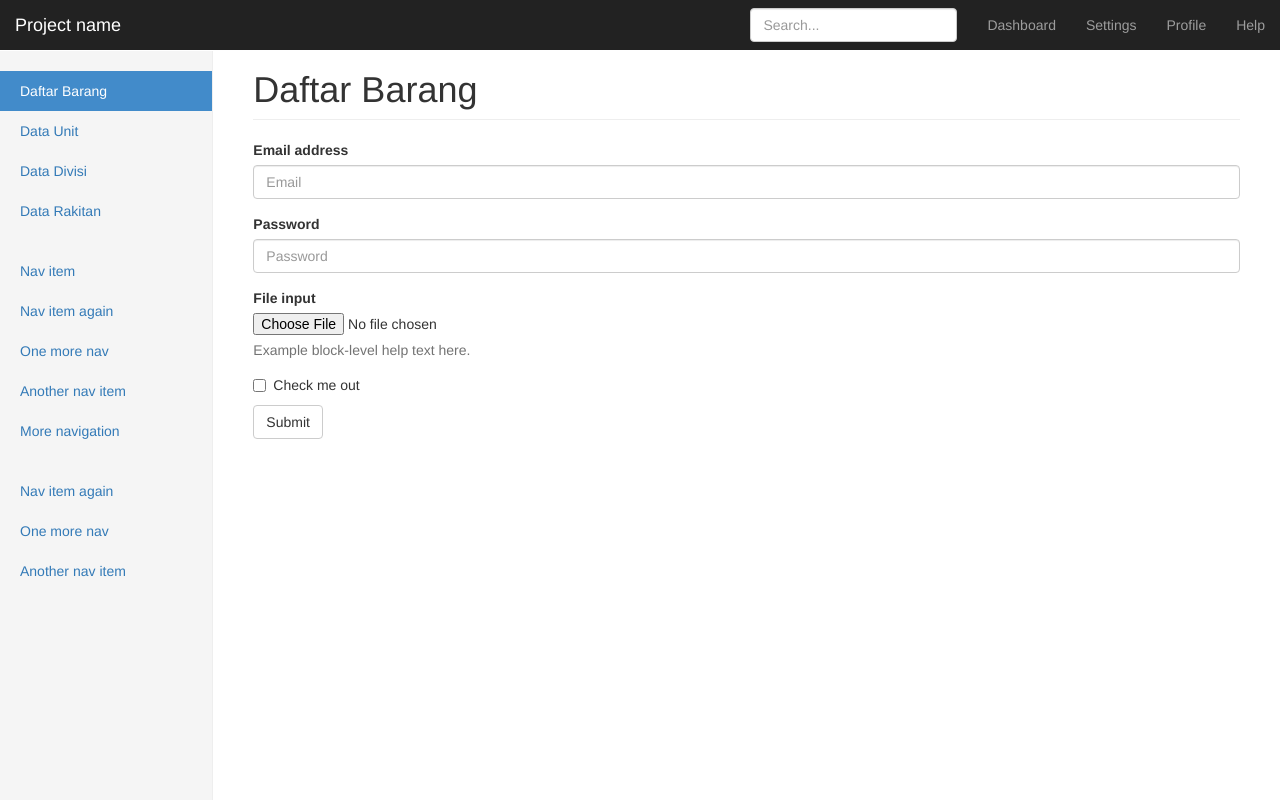
After one commit to tyo14/inventorict, a CodeIgniter app: page /inventorict/index.php/dashboard/daftarbarang in a window 1280 px wide. The commit adds this page. Run offline with CodeIgniter, Linux system fonts and the light colour scheme.

Commit message:
Login, Halaman Dashboard

```diff
--- a/application/config/routes.php
+++ b/application/config/routes.php
@@ -38,7 +38,7 @@
 |
 */
 
-$route['default_controller'] = "login";
+$route['default_controller'] = "ict";
 $route['404_override'] = '';
 
 
--- a/application/controllers/login.php
+++ b/application/controllers/dashboard.php
@@ -1,5 +1,5 @@
 <?php if (! defined('BASEPATH')) exit('No direct script acces allowed');
- class Login extends CI_Controller {
+ class Dashboard extends CI_Controller {
 
  	function __construct()
  	{
@@ -16,4 +16,11 @@
  		$this->load->view('footer');
  	}
 
+ 	public function daftarbarang()
+ 	{
+ 		$this->load->view('head');
+ 		$this->load->view('barang'); //Contains
+ 		$this->load->view('footdash');
+ 	}
+
  }
--- /dev/null
+++ b/application/views/barang.php
@@ -0,0 +1,24 @@
+<div class="col-sm-9 col-sm-offset-3 col-md-10 col-md-offset-2 main">
+    <h1 class="page-header">Daftar Barang</h1>
+	<form>
+	  <div class="form-group">
+	    <label for="exampleInputEmail1">Email address</label>
+	    <input type="email" class="form-control" id="exampleInputEmail1" placeholder="Email">
+	  </div>
+	  <div class="form-group">
+	    <label for="exampleInputPassword1">Password</label>
+	    <input type="password" class="form-control" id="exampleInputPassword1" placeholder="Password">
+	  </div>
+	  <div class="form-group">
+	    <label for="exampleInputFile">File input</label>
+	    <input type="file" id="exampleInputFile">
+	    <p class="help-block">Example block-level help text here.</p>
+	  </div>
+	  <div class="checkbox">
+	    <label>
+	      <input type="checkbox"> Check me out
+	    </label>
+	  </div>
+	  <button type="submit" class="btn btn-default">Submit</button>
+	</form>
+</div>
--- /dev/null
+++ b/application/views/footdash.php
@@ -0,0 +1,7 @@
+
+			</div>
+		</div>
+	<script src="<?php echo base_url();?>assets/js/bootstrap.min.js"></script>
+	<script src="<?php echo base_url();?>assets/js/jquery.min.js"></script>
+	</body>
+</html>
--- /dev/null
+++ b/application/views/head.php
@@ -0,0 +1,60 @@
+<!DOCTYPE html>
+<html>
+<head>
+	<meta charset="UTF-8">
+    <meta http-equiv="X-UA-Compatible" content="IE=edge">
+    <meta name="viewport" content="width=device-width, initial-scale=1.0, maximum-scale=1.0, user-scalable=no">
+
+    <title>Dashboard</title>
+
+    <link href="<?php echo base_url();?>assets/css/bootstrap.min.css" rel="stylesheet">
+  	<link href="<?php echo base_url();?>assets/css/dashboard.css" rel="stylesheet">
+
+</head>
+	<body>
+		<nav class="navbar navbar-inverse navbar-fixed-top">
+      <div class="container-fluid">
+        <div class="navbar-header">
+          <button type="button" class="navbar-toggle collapsed" data-toggle="collapse" data-target="#navbar" aria-expanded="false" aria-controls="navbar">
+            <span class="sr-only">Toggle navigation</span>
+            <span class="icon-bar"></span>
+            <span class="icon-bar"></span>
+            <span class="icon-bar"></span>
+          </button>
+          <a class="navbar-brand" href="#">Project name</a>
+        </div>
+        <div id="navbar" class="navbar-collapse collapse">
+          <ul class="nav navbar-nav navbar-right">
+            <li><a href="#">Dashboard</a></li>
+            <li><a href="#">Settings</a></li>
+            <li><a href="#">Profile</a></li>
+            <li><a href="#">Help</a></li>
+          </ul>
+          <form class="navbar-form navbar-right">
+            <input type="text" class="form-control" placeholder="Search...">
+          </form>
+        </div>
+      </div>
+    </nav>
+    <div class="container-fluid">
+      <div class="row">
+        <div class="col-sm-3 col-md-2 sidebar">
+          <ul class="nav nav-sidebar">
+            <li class="active"><a href="<?php echo base_url();?>index.php/dashboard/daftarbarang">Daftar Barang<span class="sr-only">(current)</span></a></li>
+            <li><a href="#">Data Unit</a></li>
+            <li><a href="#">Data Divisi</a></li>
+            <li><a href="#">Data Rakitan</a></li>
+          </ul>
+          <ul class="nav nav-sidebar">
+            <li><a href="">Nav item</a></li>
+            <li><a href="">Nav item again</a></li>
+            <li><a href="">One more nav</a></li>
+            <li><a href="">Another nav item</a></li>
+            <li><a href="">More navigation</a></li>
+          </ul>
+          <ul class="nav nav-sidebar">
+            <li><a href="">Nav item again</a></li>
+            <li><a href="">One more nav</a></li>
+            <li><a href="">Another nav item</a></li>
+          </ul>
+        </div>
--- a/application/views/headlogin.php
+++ b/application/views/headlogin.php
@@ -5,7 +5,7 @@
     <meta http-equiv="X-UA-Compatible" content="IE=edge">
     <meta name="viewport" content="width=device-width, initial-scale=1.0, maximum-scale=1.0, user-scalable=no">
 
-    <title>Inventori ICT | Login</title>
+    <title>Login</title>
 
     <link href="<?php echo base_url();?>assets/css/bootstrap.min.css" rel="stylesheet">
     <link href="<?php echo base_url();?>assets/css/signin.css" rel="stylesheet">
--- /dev/null
+++ b/assets/css/dashboard.css
@@ -0,0 +1,105 @@
+/*
+ * Base structure
+ */
+
+/* Move down content because we have a fixed navbar that is 50px tall */
+body {
+  padding-top: 50px;
+}
+
+
+/*
+ * Global add-ons
+ */
+
+.sub-header {
+  padding-bottom: 10px;
+  border-bottom: 1px solid #eee;
+}
+
+/*
+ * Top navigation
+ * Hide default border to remove 1px line.
+ */
+.navbar-fixed-top {
+  border: 0;
+}
+
+/*
+ * Sidebar
+ */
+
+/* Hide for mobile, show later */
+.sidebar {
+  display: none;
+}
+@media (min-width: 768px) {
+  .sidebar {
+    position: fixed;
+    top: 51px;
+    bottom: 0;
+    left: 0;
+    z-index: 1000;
+    display: block;
+    padding: 20px;
+    overflow-x: hidden;
+    overflow-y: auto; /* Scrollable contents if viewport is shorter than content. */
+    background-color: #f5f5f5;
+    border-right: 1px solid #eee;
+  }
+}
+
+/* Sidebar navigation */
+.nav-sidebar {
+  margin-right: -21px; /* 20px padding + 1px border */
+  margin-bottom: 20px;
+  margin-left: -20px;
+}
+.nav-sidebar > li > a {
+  padding-right: 20px;
+  padding-left: 20px;
+}
+.nav-sidebar > .active > a,
+.nav-sidebar > .active > a:hover,
+.nav-sidebar > .active > a:focus {
+  color: #fff;
+  background-color: #428bca;
+}
+
+
+/*
+ * Main content
+ */
+
+.main {
+  padding: 20px;
+}
+@media (min-width: 768px) {
+  .main {
+    padding-right: 40px;
+    padding-left: 40px;
+  }
+}
+.main .page-header {
+  margin-top: 0;
+}
+
+
+/*
+ * Placeholder dashboard ideas
+ */
+
+.placeholders {
+  margin-bottom: 30px;
+  text-align: center;
+}
+.placeholders h4 {
+  margin-bottom: 0;
+}
+.placeholder {
+  margin-bottom: 20px;
+}
+.placeholder img {
+  display: inline-block;
+  border-radius: 50%;
+}
```
Also changed, not shown: application/controllers/ict.php (added, +44 -0 lines), application/views/dash.php (added, +155 -0 lines), application/views/login.php (+5 -6 lines), inventori.sql (added, +54 -0 lines).
